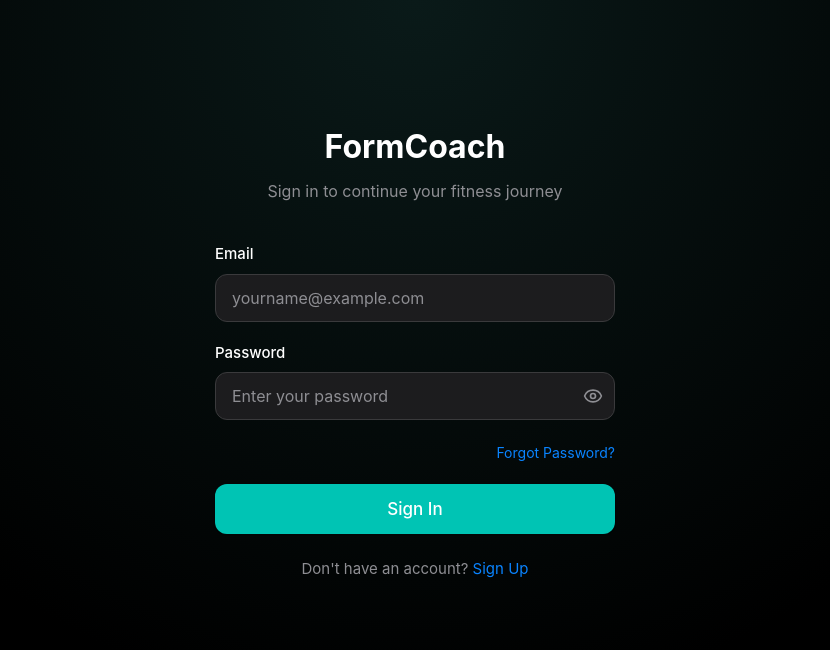
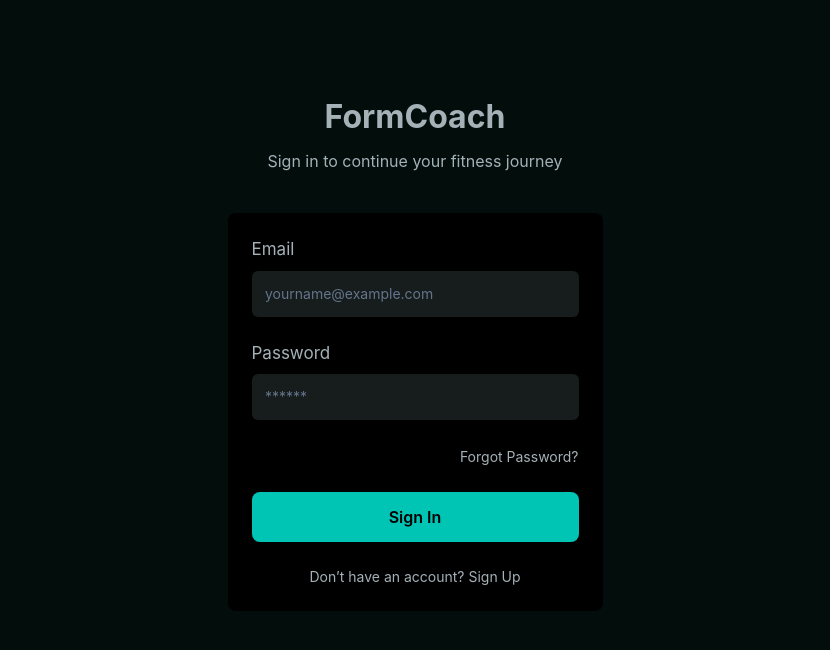
Before and after one commit to Cintegras/formcoach-dev, a React (Vite) app: page /login in a window 1280 px wide. Shown: the top 650 px of the page, without its empty margins (225-1055 px from the left). Built offline with nearby package versions, Linux system fonts and the light colour scheme.

Commit message:
Reverted to commit 65cd7608fd92a956cf59ae1a5da82ed0402922e7

```diff
--- a/src/components/PageContainer.tsx
+++ b/src/components/PageContainer.tsx
@@ -9,12 +9,9 @@ interface PageContainerProps {
 const PageContainer: React.FC<PageContainerProps> = ({ children, className = "" }) => {
   return (
     <div
-      className={`min-h-screen px-5 py-8 bg-[#000000] text-white ${className}`}
-      style={{
-        backgroundImage: "radial-gradient(circle at top, #0A1A19 0%, #000000 70%)",
-      }}
+      className={`min-h-screen px-4 py-8 bg-[#020D0C] text-white font-inter ${className}`}
     >
-      <div className="max-w-[400px] mx-auto">{children}</div>
+      <div className="max-w-[375px] mx-auto">{children}</div>
     </div>
   );
 };
--- a/src/components/PrimaryButton.tsx
+++ b/src/components/PrimaryButton.tsx
@@ -23,11 +23,11 @@ const PrimaryButton: React.FC<PrimaryButtonProps> = ({
     w-full
     h-[50px]
     text-center
-    rounded-xl
+    rounded-lg
     bg-[#00C4B4]
-    text-white
-    font-medium
-    text-[17px]
+    text-[#000000]
+    font-semibold
+    text-[16px]
     flex
     items-center
     justify-center
@@ -36,7 +36,7 @@ const PrimaryButton: React.FC<PrimaryButtonProps> = ({
     duration-200
     disabled:opacity-50
     disabled:cursor-not-allowed
-    shadow-sm
+    font-inter
   `;
 
   const finalClass = `${baseClass} ${className}`.trim();
--- a/src/components/SecondaryButton.tsx
+++ b/src/components/SecondaryButton.tsx
@@ -23,13 +23,13 @@ const SecondaryButton: React.FC<SecondaryButtonProps> = ({
     w-full
     h-[50px]
     text-center
-    rounded-xl
-    bg-[#1C1C1E]
+    rounded-lg
+    bg-transparent
     border
-    border-[#3A3A3C]
-    text-white
-    font-medium
-    text-[17px]
+    border-[#00C4B4]
+    text-[#00C4B4]
+    font-semibold
+    text-[16px]
     flex
     items-center
     justify-center
@@ -38,6 +38,7 @@ const SecondaryButton: React.FC<SecondaryButtonProps> = ({
     duration-200
     disabled:opacity-50
     disabled:cursor-not-allowed
+    font-inter
   `;
 
   const finalClass = `${baseClass} ${className}`.trim();
--- a/src/components/ui/input.tsx
+++ b/src/components/ui/input.tsx
@@ -1,4 +1,3 @@
-
 import * as React from "react"
 
 import { cn } from "@/lib/utils"
@@ -9,7 +8,7 @@ const Input = React.forwardRef<HTMLInputElement, React.ComponentProps<"input">>(
       <input
         type={type}
         className={cn(
-          "flex h-12 w-full rounded-xl border border-[#3A3A3C] bg-[#1C1C1E] px-4 py-3 text-base text-white ring-offset-background placeholder:text-[#8E8E93] focus-visible:outline-none focus-visible:border-[#00C4B4] focus-visible:ring-1 focus-visible:ring-[#00C4B4] disabled:cursor-not-allowed disabled:opacity-50 transition-colors",
+          "flex h-10 w-full rounded-md border border-input bg-background px-3 py-2 text-base ring-offset-background file:border-0 file:bg-transparent file:text-sm file:font-medium file:text-foreground placeholder:text-muted-foreground focus-visible:outline-none focus-visible:ring-2 focus-visible:ring-ring focus-visible:ring-offset-2 disabled:cursor-not-allowed disabled:opacity-50 md:text-sm",
           className
         )}
         ref={ref}
--- a/src/pages/LogWorkout.tsx
+++ b/src/pages/LogWorkout.tsx
@@ -6,7 +6,6 @@ import PrimaryButton from '@/components/PrimaryButton';
 import SecondaryButton from '@/components/SecondaryButton';
 import { Input } from '@/components/ui/input';
 import { toast } from "@/hooks/use-toast";
-import { Card, CardContent } from "@/components/ui/card";
 
 interface SetData {
   label: string;
@@ -116,58 +115,56 @@ const LogWorkout = () => {
   return (
     <PageContainer>
       <div className="mt-8 mb-6">
-        <h1 className="font-medium text-[28px] text-center text-white">
+        <h1 className="font-bold text-[28px] text-center text-[#A4B1B7]">
           Log Workout
         </h1>
-        <p className="font-normal text-[16px] text-[#8E9196] text-center mt-2">
+        <p className="font-normal text-[14px] text-[#A4B1B7] text-center mt-2">
           {formattedExerciseName}
         </p>
       </div>
 
-      <Card className="bg-[#1C1C1E]/80 backdrop-blur-sm border-0 rounded-2xl shadow-lg">
-        <CardContent className="p-6">
+      <div className="w-full rounded-lg p-6" style={{ backgroundColor: "rgba(176, 232, 227, 0.12)" }}>
         {sets.map((set, index) => (
           <div key={index} className="mb-6 last:mb-0">
-              <p className="font-normal text-[16px] text-[#8E9196] mb-2">
+            <p className="font-normal text-[16px] text-[#A4B1B7] mb-2">
               {set.label} – {set.reps} reps @ {set.weight} lbs (Recommended)
             </p>
 
             <div className="grid grid-cols-2 gap-4">
               <div>
-                  <label className="block font-normal text-[14px] text-[#8E9196] mb-1">Weight</label>
+                <label className="block font-normal text-[14px] text-[#A4B1B7] mb-1">Weight</label>
                 <Input
                   type="text"
                   value={set.weight}
                   onChange={(e) => updateSet(index, 'weight', e.target.value)}
                   placeholder="Weight"
-                    className="rounded-xl w-full h-auto px-[16px] py-[14px] border-0 text-[17px] font-normal"
+                  className="rounded-md w-full h-auto px-[13.5px] py-[13px] border-0 text-[17px] font-normal font-inter"
                   style={{
-                      backgroundColor: "rgba(60, 60, 67, 0.29)",
-                      color: "#ffffff"
+                    backgroundColor: "rgba(176, 232, 227, 0.12)", // #B0E8E3 @ 12%
+                    color: "rgba(209, 235, 233, 0.62)"           // #D1EBE9 @ 62%
                   }}
                 />
               </div>
               <div>
-                  <label className="block font-normal text-[14px] text-[#8E9196] mb-1">Reps</label>
+                <label className="block font-normal text-[14px] text-[#A4B1B7] mb-1">Reps</label>
                 <Input
                   type="text"
                   value={set.reps}
                   onChange={(e) => updateSet(index, 'reps', e.target.value)}
                   placeholder="Reps"
-                    className="rounded-xl w-full h-auto px-[16px] py-[14px] border-0 text-[17px] font-normal"
+                  className="rounded-md w-full h-auto px-[13.5px] py-[13px] border-0 text-[17px] font-normal font-inter"
                   style={{
-                      backgroundColor: "rgba(60, 60, 67, 0.29)",
-                      color: "#ffffff"
+                    backgroundColor: "rgba(176, 232, 227, 0.12)", // #B0E8E3 @ 12%
+                    color: "rgba(209, 235, 233, 0.62)"           // #D1EBE9 @ 62%
                   }}
                 />
               </div>
             </div>
           </div>
         ))}
-        </CardContent>
-      </Card>
+      </div>
 
-      <div className="mt-8 space-y-4">
+      <div className="mt-8 space-y-2">
         <PrimaryButton onClick={nextExercise}>
           Save and Continue
         </PrimaryButton>
--- a/src/pages/Login.tsx
+++ b/src/pages/Login.tsx
@@ -1,4 +1,3 @@
-
 import React, { useState } from 'react';
 import { useNavigate } from 'react-router-dom';
 import PageContainer from '@/components/PageContainer';
@@ -15,7 +14,6 @@ import {
 import { useForm } from 'react-hook-form';
 import { z } from 'zod';
 import { zodResolver } from '@hookform/resolvers/zod';
-import { Eye, EyeOff } from 'lucide-react';
 
 const loginSchema = z.object({
   email: z.string().email({ message: 'Please enter a valid email address' }),
@@ -27,7 +25,6 @@ type LoginValues = z.infer<typeof loginSchema>;
 const Login = () => {
   const navigate = useNavigate();
   const [isLoading, setIsLoading] = useState(false);
-  const [showPassword, setShowPassword] = useState(false);
 
   const form = useForm<LoginValues>({
     resolver: zodResolver(loginSchema),
@@ -48,30 +45,34 @@ const Login = () => {
     alert("Forgot password functionality would be implemented here");
   };
 
-  const togglePasswordVisibility = () => {
-    setShowPassword(!showPassword);
-  };
-
   return (
     <PageContainer>
-      <div className="flex flex-col items-center justify-center min-h-[80vh] font-sans">
+      <div className="flex flex-col items-center justify-center min-h-[80vh] font-inter">
         <div className="mb-10">
-          <h1 className="font-bold text-[32px] text-center text-white">
+          <h1 className="font-bold text-[32px] text-center text-[#A4B1B7]">
             FormCoach
           </h1>
-          <p className="text-[16px] text-[#8E8E93] text-center mt-2">
+          <p className="text-[16px] text-[#A4B1B7] text-center mt-2">
             Sign in to continue your fitness journey
           </p>
       </div>
-        <div className="w-full space-y-6">
+      {/*
+        <div
+          className="w-full rounded-lg p-6 border-2 border-[#00C4B4]"
+          style={{ backgroundColor: "rgba(176, 232, 227, 0.12)" }}
+        >
+          ...
+        </div>
+        */}
+        <div className="w-full rounded-lg p-6 bg-black">
           <Form {...form}>
-            <form onSubmit={form.handleSubmit(onSubmit)} className="space-y-5">
+            <form onSubmit={form.handleSubmit(onSubmit)} className="space-y-6">
               <FormField
                 control={form.control}
                 name="email"
                 render={({ field }) => (
                   <FormItem>
-                    <FormLabel className="text-white text-[15px] font-medium mb-1 block">
+                    <FormLabel className="text-[#A4B1B7] text-[17px] font-normal font-inter">
                       Email
                     </FormLabel>
                     <FormControl>
@@ -79,10 +80,14 @@ const Login = () => {
                         {...field}
                         placeholder="yourname@example.com"
                         type="email"
-                        className="rounded-xl w-full h-12"
+                        className="rounded-md w-full h-auto px-[13.5px] py-[13px] border-0 text-[17px] font-normal font-inter"
+                        style={{
+                          backgroundColor: "rgba(176, 232, 227, 0.12)", // #B0E8E3 @ 12%
+                          color: "rgba(209, 235, 233, 0.62)"           // #D1EBE9 @ 62%
+                        }}
                       />
                     </FormControl>
-                    <FormMessage className="text-[#FF453A] mt-1 text-[13px]" />
+                    <FormMessage className="text-[#FF4D4F]" />
                   </FormItem>
                 )}
               />
@@ -92,27 +97,22 @@ const Login = () => {
                 name="password"
                 render={({ field }) => (
                   <FormItem>
-                    <FormLabel className="text-white text-[15px] font-medium mb-1 block">
+                    <FormLabel className="text-[#A4B1B7] text-[17px] font-normal font-inter">
                       Password
                     </FormLabel>
                     <FormControl>
-                      <div className="relative">
-                        <Input
-                          {...field}
-                          placeholder="Enter your password"
-                          type={showPassword ? "text" : "password"}
-                          className="rounded-xl w-full h-12 pr-10"
-                        />
-                        <button
-                          type="button"
-                          onClick={togglePasswordVisibility}
-                          className="absolute right-3 top-1/2 transform -translate-y-1/2 text-[#8E8E93]"
-                        >
-                          {showPassword ? <EyeOff size={20} /> : <Eye size={20} />}
-                        </button>
-                      </div>
+                      <Input
+                        {...field}
+                        placeholder="******"
+                        type="password"
+                        className="rounded-md w-full h-auto px-[13.5px] py-[13px] border-0 text-[17px] font-normal font-inter"
+                        style={{
+                          backgroundColor: "rgba(176, 232, 227, 0.12)", // #B0E8E3 @ 12%
+                          color: "rgba(209, 235, 233, 0.62)"           // #D1EBE9 @ 62%
+                        }}
+                      />
                     </FormControl>
-                    <FormMessage className="text-[#FF453A] mt-1 text-[13px]" />
+                    <FormMessage className="text-[#FF4D4F]" />
                   </FormItem>
                 )}
               />
@@ -121,24 +121,24 @@ const Login = () => {
                 <button
                   type="button"
                   onClick={handleForgotPassword}
-                  className="text-[#0A84FF] text-[14px] hover:underline"
+                  className="text-[#A4B1B7] text-[14px] hover:underline"
                 >
                   Forgot Password?
                 </button>
               </div>
 
-              <PrimaryButton type="submit" disabled={isLoading} className="mt-6">
+              <PrimaryButton type="submit" disabled={isLoading}>
                 {isLoading ? 'Signing in...' : 'Sign In'}
               </PrimaryButton>
             </form>
           </Form>
 
           <div className="mt-6 text-center">
-            <p className="text-[15px] text-[#8E8E93]">
-              Don't have an account?{' '}
+            <p className="text-[14px] text-[#A4B1B7]">
+              Don’t have an account?{' '}
               <button
                 onClick={() => navigate('/signup')}
-                className="text-[#0A84FF] hover:underline"
+                className="text-[#A4B1B7] hover:underline"
               >
                 Sign Up
               </button>
```
Lines whose indentation alone changed are shown as unchanged.
